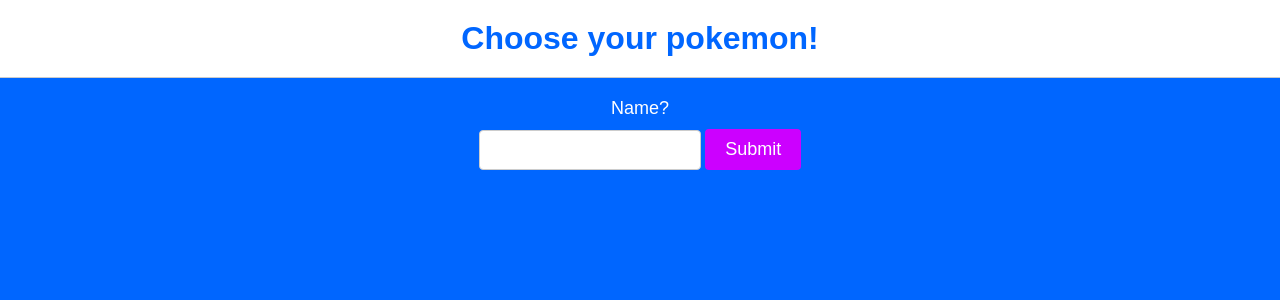
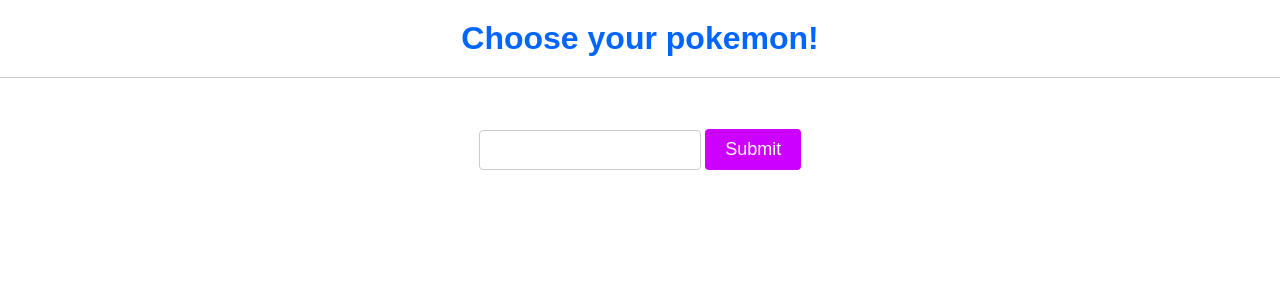
Before and after one commit to Savoyevatel/Web-application-indicator, a Flask app: page / in a window 1280 px wide. Shown: the top 300 px of the page. Run offline with Flask 2, Linux system fonts and the light colour scheme.

Commit message:
Update index.html

```diff
--- a/templates/index.html
+++ b/templates/index.html
@@ -7,7 +7,7 @@
     <style>
         body {
             font-family: 'Arial', sans-serif;
-            background-color: #0066ff;
+            background-color:#fff;
             text-align: center;
             margin: 0;
             padding: 0;
@@ -62,6 +62,12 @@
         <label for="name">Name?</label>
         <input type="text" id="name" name="name" required>
         <button type="submit">Submit</button>
+        {% if error %}
+        <ul>
+            <h3 style="color:Tomato;">{{error}}</h1>
+        </ul>
+        {% endif %}
+
     </form>
 </body>
 </html>
```
